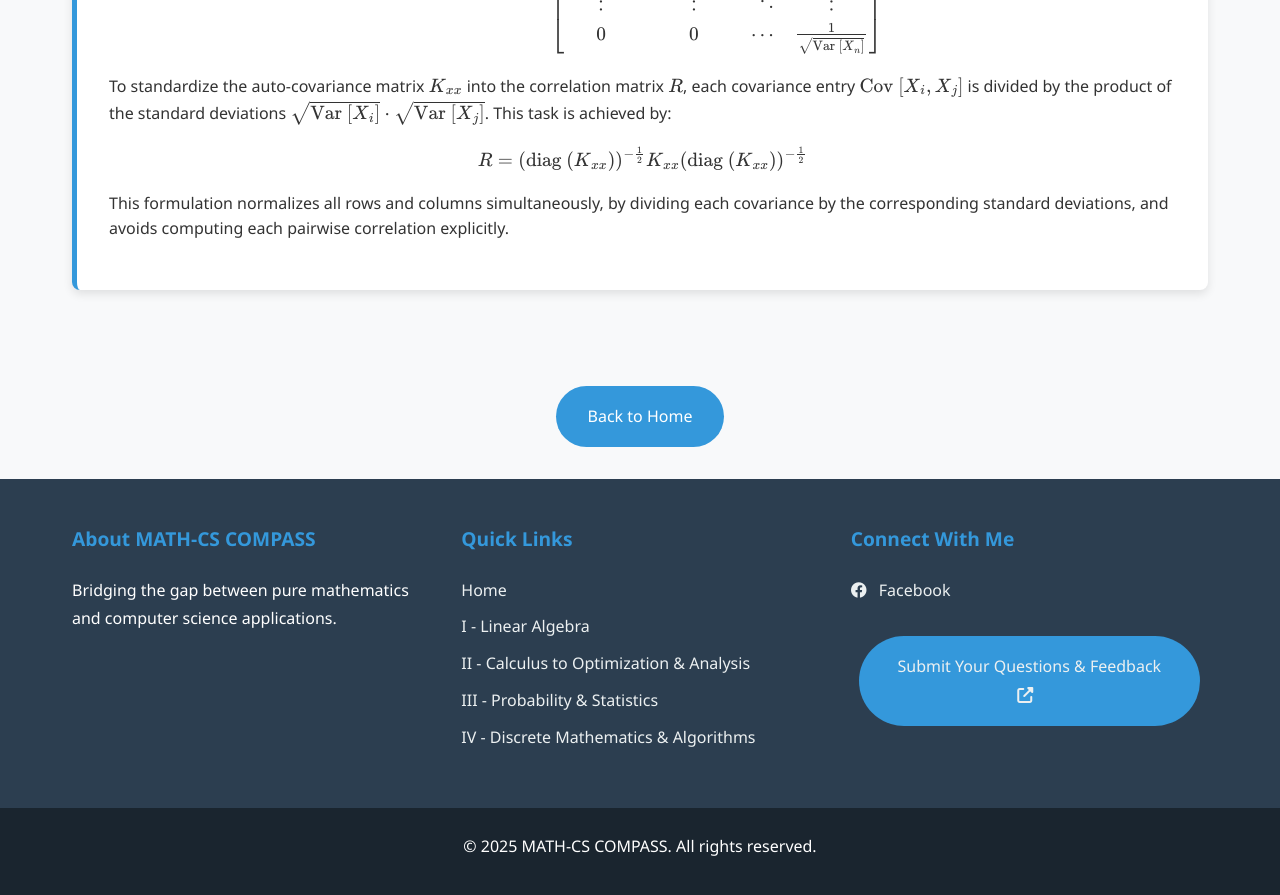
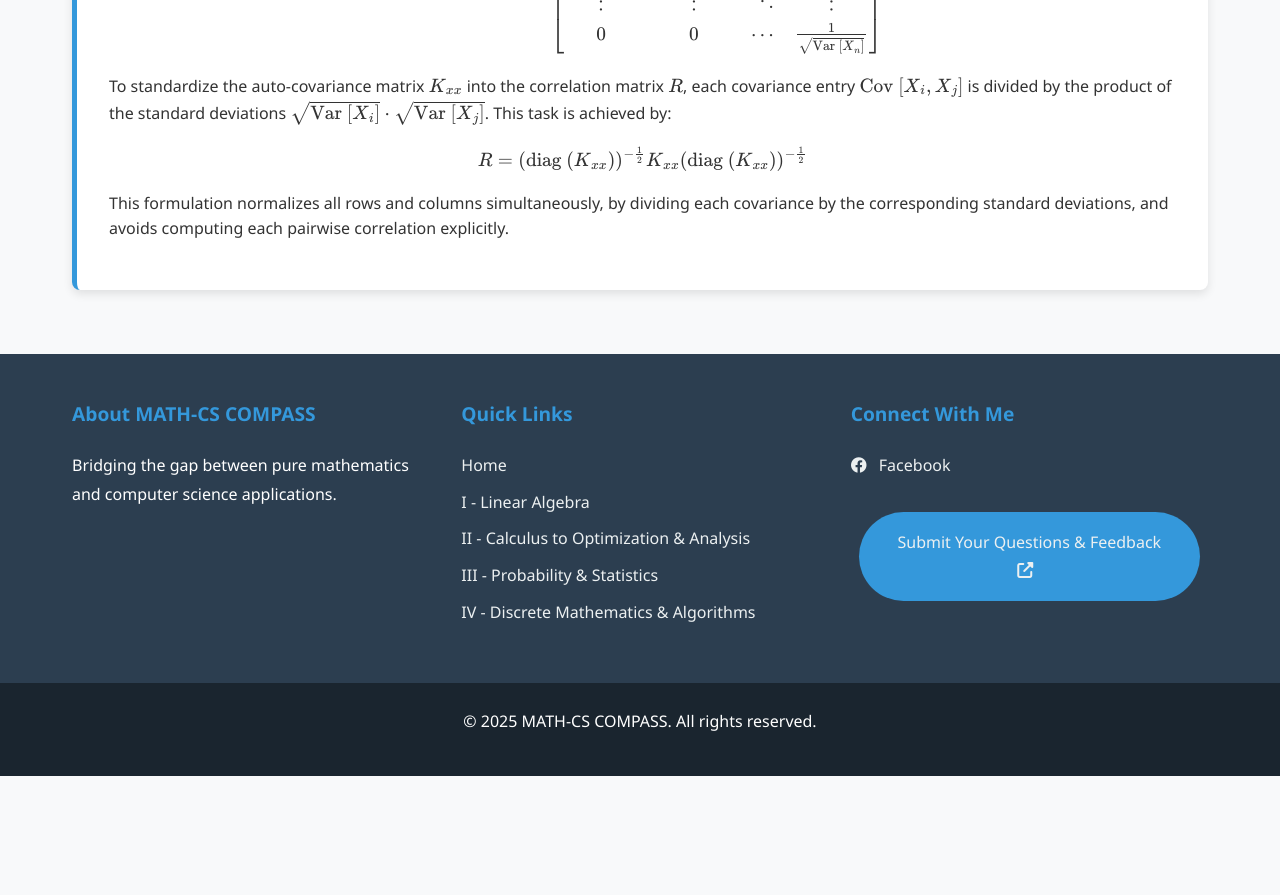
Before and after one commit to Yusukey01/yusukey01.github.io, a Jekyll site: the page built from Mathematics/Probability/correlation.html, in a window 1280 px wide and 900 px high, scrolled down 3594 px. Shown: the top 895 px of the window. Built offline with Jekyll 4.4.1, drawn with Linux system fonts in a browser that asks for light colours; after the commit the page ends 4370 px from its top, so only the background shows below that.

Commit message:
organizing text

```diff
--- a/Mathematics/Probability/correlation.html
+++ b/Mathematics/Probability/correlation.html
@@ -158,10 +158,6 @@ description: Learn about correlation.
             </p>
             </section>
         </div>
-        <div class="contact-section">
-            <a href="../../index.html">Back to Home</a>
-
-        </div>
         <script src="/js/main.js"></script>
     </body>
 </html>
--- a/Mathematics/Probability/mvn.html
+++ b/Mathematics/Probability/mvn.html
@@ -123,7 +123,7 @@ description: Learn about multivariate normal distribution, Dirichlet distributio
             \(\boldsymbol{\alpha} = (\alpha_1, \alpha_2, \dots, \alpha_K)\) (with each \(\alpha_k > 0\)) if its probability
             density function is given by
             \[
-            f(x_1, \dots, x_K; \boldsymbol{\alpha}) = \frac{1}{B(\boldsymbol{\alpha})} \prod_{k=1}^K x_k^{\alpha_k - 1}, \qquad (x_1, \dots, x_K) \in S_K,
+            f(x_1, \dots, x_K; \boldsymbol{\alpha}) = \frac{1}{B(\boldsymbol{\alpha})} \prod_{k=1}^K x_k^{\alpha_k - 1}, \quad (x_1, \dots, x_K) \in S_K,
             \]
             or
             \[
```
